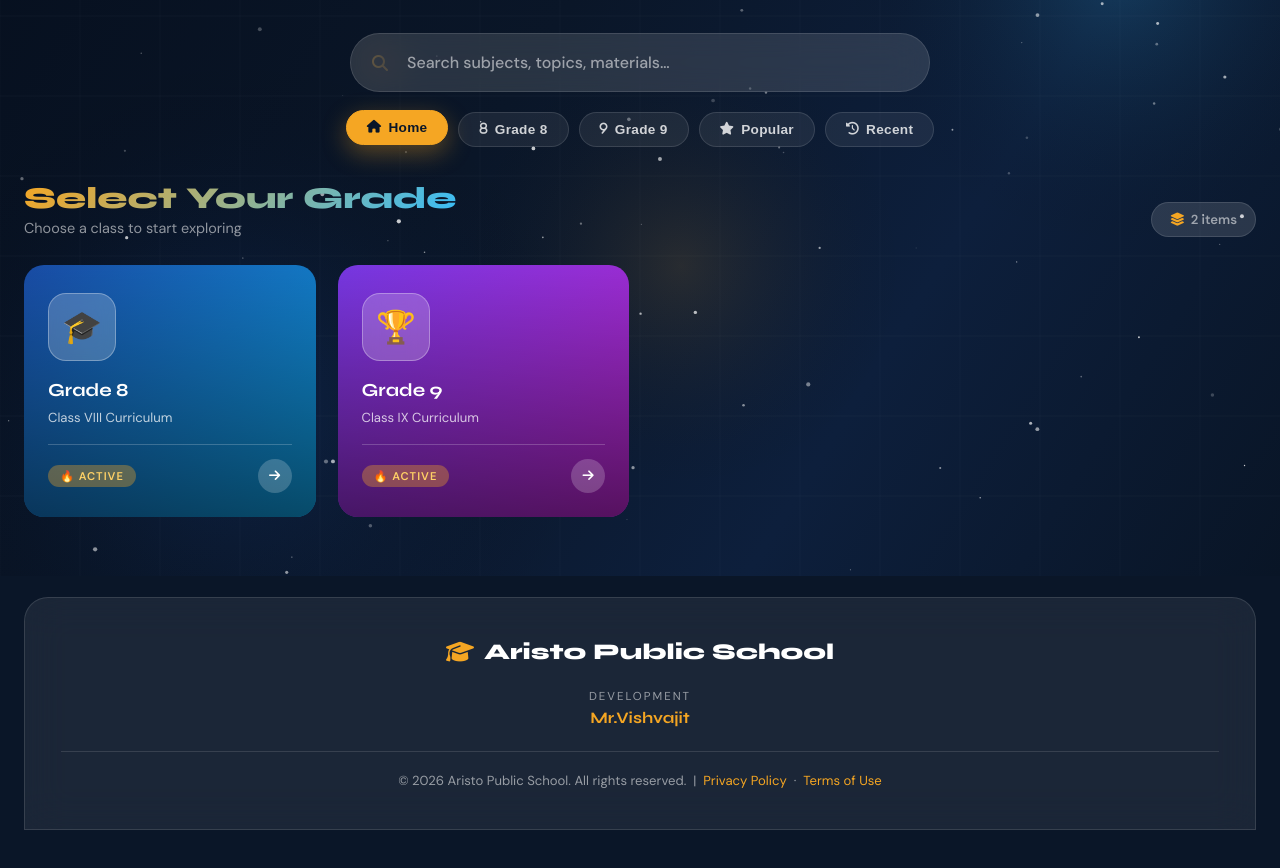
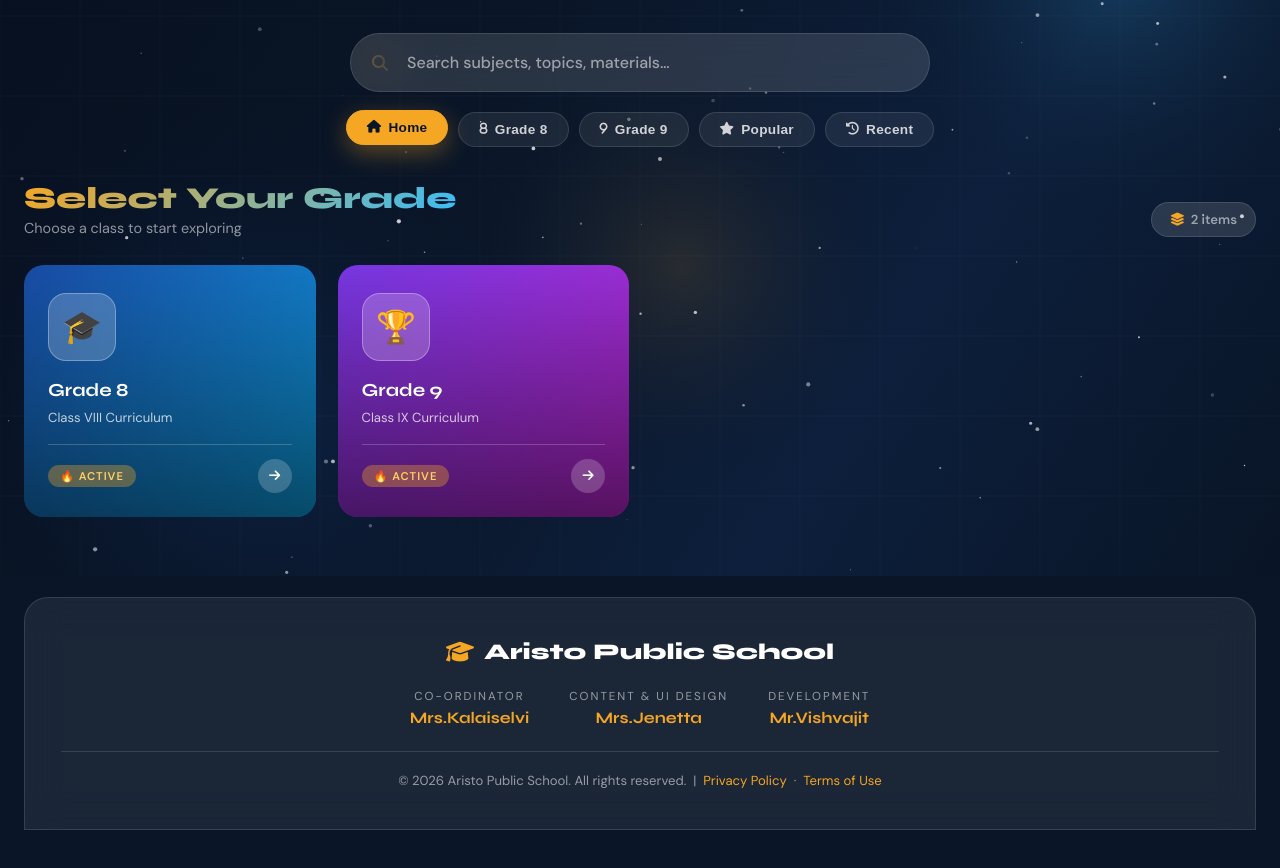
Before and after one commit to middnightcommits/aristo, a plain HTML site: page index.html in a window 1280 px wide. Shown: the part 224-1092 px from the top of the page. Drawn offline with Linux system fonts and the light colour scheme.

Commit message:
Restore footer credits for coordinator and designer

```diff
--- a/index.html
+++ b/index.html
@@ -586,8 +586,8 @@
       <i class="fas fa-graduation-cap" style="color:var(--gold)"></i> Aristo Public School
     </div>
     <div class="footer-credits">
-      <!-- <div class="credit"><span class="credit-role">Co-ordinator</span><span class="credit-name">Mrs.Kalaiselvi</span></div>
-      <div class="credit"><span class="credit-role">Content & UI Design</span><span class="credit-name">Mrs.Jenetta</span></div> -->
+      <div class="credit"><span class="credit-role">Co-ordinator</span><span class="credit-name">Mrs.Kalaiselvi</span></div>
+      <div class="credit"><span class="credit-role">Content & UI Design</span><span class="credit-name">Mrs.Jenetta</span></div>
       <div class="credit"><span class="credit-role">Development</span><span class="credit-name">Mr.Vishvajit</span></div>
     </div>
     <div class="footer-copy">© 2026 Aristo Public School. All rights reserved. &nbsp;|&nbsp; <a href="#">Privacy Policy</a> &nbsp;·&nbsp; <a href="#">Terms of Use</a></div>
```
